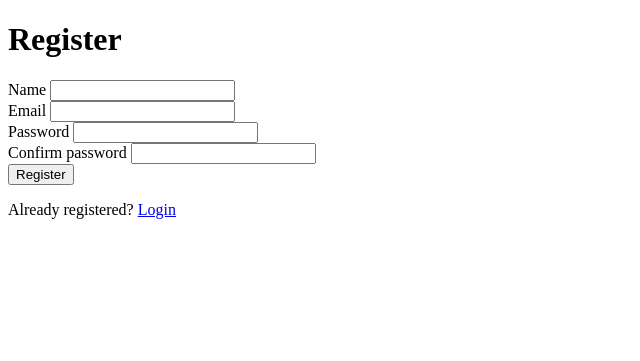
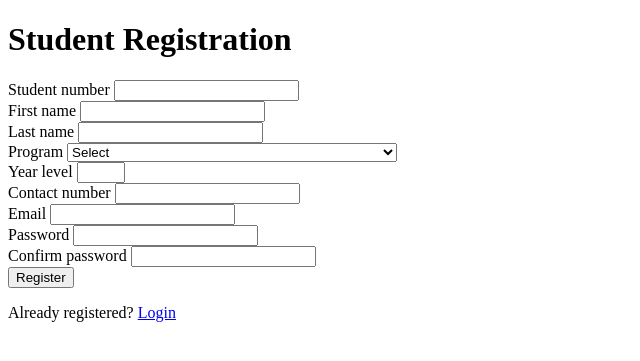
Before and after one commit to FrancheskaLanip/ccc-portal, a Laravel app: page /register in a window 1280 px wide. Shown: the top 361 px of the page, without its empty margins (0-640 px from the left). Run offline with Laravel 12, Linux system fonts and the light colour scheme; data comes from the database, SQL or seed files in the repository; parts of the project's set-up code (start-up, migrations or seed data) failed here and were passed over.

Commit message:
Registration, enrollment, faculty login

```diff
--- a/app/Http/Controllers/AuthController.php
+++ b/app/Http/Controllers/AuthController.php
@@ -2,57 +2,103 @@
 
 namespace App\Http\Controllers;
 
+use App\Models\Program;
 use App\Models\User;
 use Illuminate\Http\Request;
 use Illuminate\Support\Facades\Auth;
+use Illuminate\Support\Facades\DB;
 use Illuminate\Support\Facades\Hash;
+use Illuminate\Validation\Rule;
 
 class AuthController extends Controller
 {
-    public function showLogin()
+    public function showLogin(Request $request)
     {
-        return view('auth.login');
+        $portal = $request->query('portal', 'student');
+        abort_unless(in_array($portal, ['student', 'faculty', 'staff']), 404);
+
+        return view('auth.login', compact('portal'));
     }
 
     public function login(Request $request)
     {
-        $credentials = $request->validate([
+        $request->validate([
             'email' => ['required', 'email'],
             'password' => ['required'],
+            'portal' => ['required', Rule::in(['student', 'faculty', 'staff'])],
         ]);
 
-        if (Auth::attempt($credentials)) {
+        // Which roles may use which login option
+        $allowed = [
+            'student' => ['student'],
+            'faculty' => ['faculty'],
+            'staff' => ['registrar', 'admin'],
+        ];
+
+        if (Auth::attempt($request->only('email', 'password'))) {
+            if (! in_array($request->user()->role, $allowed[$request->portal])) {
+                Auth::logout();
+                $request->session()->invalidate();
+                $request->session()->regenerateToken();
+
+                return redirect()->route('login', ['portal' => $request->portal])
+                    ->withErrors(['email' => 'This account cannot log in here. Choose the correct login option.']);
+            }
+
             $request->session()->regenerate();
             return redirect()->intended('/dashboard');
         }
 
-        return back()->withErrors(['email' => 'Invalid email or password.'])->onlyInput('email');
+        return back()->withErrors(['email' => 'Invalid email or password.'])->onlyInput('email', 'portal');
     }
 
     public function showRegister()
     {
-        return view('auth.register');
+        $programs = Program::orderBy('code')->get();
+
+        return view('auth.register', compact('programs'));
     }
 
     public function register(Request $request)
     {
         $data = $request->validate([
-            'name' => ['required', 'string', 'max:255'],
             'email' => ['required', 'email', 'max:255', 'unique:users,email'],
             'password' => ['required', 'confirmed', 'min:8'],
+            'student_number' => ['required', 'string', 'max:50', 'unique:students,student_number'],
+            'first_name' => ['required', 'string', 'max:100'],
+            'last_name' => ['required', 'string', 'max:100'],
+            'program_id' => ['required', 'exists:programs,id'],
+            'year_level' => ['required', 'integer', 'between:1,6'],
+            'contact_number' => ['nullable', 'regex:/^[0-9+\-\s]{7,20}$/'],
         ]);
 
-        $user = new User();
-        $user->name = $data['name'];
-        $user->email = $data['email'];
-        $user->password = Hash::make($data['password']);
-        $user->role = 'student'; // set in code, never from the form
-        $user->save();
+        // Create the login and the student record together, or neither
+        $user = DB::transaction(function () use ($data) {
+            $user = new User();
+            $user->name = $data['first_name'] . ' ' . $data['last_name'];
+            $user->email = $data['email'];
+            $user->password = Hash::make($data['password']);
+            $user->role = 'student'; // set in code, never from the form
+            $user->save();
+
+            $user->student()->create([
+                'program_id' => $data['program_id'],
+                'student_number' => $data['student_number'],
+                'first_name' => $data['first_name'],
+                'last_name' => $data['last_name'],
+                'year_level' => $data['year_level'],
+                'contact_number' => $data['contact_number'] ?? null,
+                'enrollment_status' => 'Pending', // registrar confirms later
+            ]);
+
+            return $user;
+        });
 
         Auth::login($user);
         $request->session()->regenerate();
 
-        return redirect('/dashboard');
+        return redirect('/dashboard')
+            ->with('success', 'Enrollment finished. Wait for the registrar to officially enroll you.');
     }
 
     public function logout(Request $request)
--- a/resources/views/auth/register.blade.php
+++ b/resources/views/auth/register.blade.php
@@ -2,10 +2,10 @@
 <html lang="en">
 <head><meta charset="UTF-8"><title>Register</title></head>
 <body>
-    <h1>Register</h1>
+    <h1>Student Registration</h1>
 
     @if ($errors->any())
-        <ul>
+        <ul style="color:red">
             @foreach ($errors->all() as $error)
                 <li>{{ $error }}</li>
             @endforeach
@@ -14,10 +14,42 @@
 
     <form method="POST" action="{{ route('register') }}">
         @csrf
-        <label>Name <input type="text" name="name" value="{{ old('name') }}" required></label><br>
-        <label>Email <input type="email" name="email" value="{{ old('email') }}" required></label><br>
-        <label>Password <input type="password" name="password" required></label><br>
-        <label>Confirm password <input type="password" name="password_confirmation" required></label><br>
+        <label>Student number
+            <input type="text" name="student_number" value="{{ old('student_number') }}" required>
+        </label><br>
+        <label>First name
+            <input type="text" name="first_name" value="{{ old('first_name') }}" required>
+        </label><br>
+        <label>Last name
+            <input type="text" name="last_name" value="{{ old('last_name') }}" required>
+        </label><br>
+
+        <label>Program
+            <select name="program_id" required>
+                <option value="">Select</option>
+                @foreach ($programs as $program)
+                    <option value="{{ $program->id }}" @selected(old('program_id') == $program->id)>
+                        {{ $program->code }} - {{ $program->name }}
+                    </option>
+                @endforeach
+            </select>
+        </label><br>
+
+        <label>Year level
+            <input type="number" name="year_level" min="1" max="6" value="{{ old('year_level') }}" required>
+        </label><br>
+        <label>Contact number
+            <input type="text" name="contact_number" value="{{ old('contact_number') }}">
+        </label><br>
+        <label>Email
+            <input type="email" name="email" value="{{ old('email') }}" required>
+        </label><br>
+        <label>Password
+            <input type="password" name="password" required>
+        </label><br>
+        <label>Confirm password
+            <input type="password" name="password_confirmation" required>
+        </label><br>
         <button type="submit">Register</button>
     </form>
 
--- a/resources/views/students/_form.blade.php
+++ b/resources/views/students/_form.blade.php
@@ -35,7 +35,7 @@
 
 <label>Status
     <select name="enrollment_status">
-        @foreach (['Not Enrolled', 'Enrolled'] as $status)
+        @foreach (['Not Enrolled', 'Pending', 'Enrolled'] as $status)
             <option value="{{ $status }}" @selected(old('enrollment_status', $student->enrollment_status ?? 'Not Enrolled') === $status)>
                 {{ $status }}
             </option>
--- a/routes/web.php
+++ b/routes/web.php
@@ -24,8 +24,12 @@
     Route::get('/admin', fn () => view('admin'))
         ->middleware('role:admin')->name('admin');
 
+    Route::get('/faculty', fn () => view('faculty'))
+        ->middleware('role:faculty')->name('faculty');
+
     Route::middleware('role:admin,registrar')->group(function () {
         Route::resource('programs', ProgramController::class)->except('show');
         Route::resource('students', StudentController::class)->except('show');
+        Route::patch('/students/{student}/enroll', [StudentController::class, 'enroll'])->name('students.enroll');
     });
 });
```
Also changed, not shown: app/Http/Controllers/StudentController.php (+10 -2 lines), database/roles.sql (added, +10 -0 lines), database/seeders/DatabaseSeeder.php (+14 -2 lines), resources/views/auth/login.blade.php (+13 -2 lines), resources/views/dashboard.blade.php (+22 -0 lines), resources/views/faculty.blade.php (added, +8 -0 lines), resources/views/students/index.blade.php (+18 -3 lines), 1 other file.
